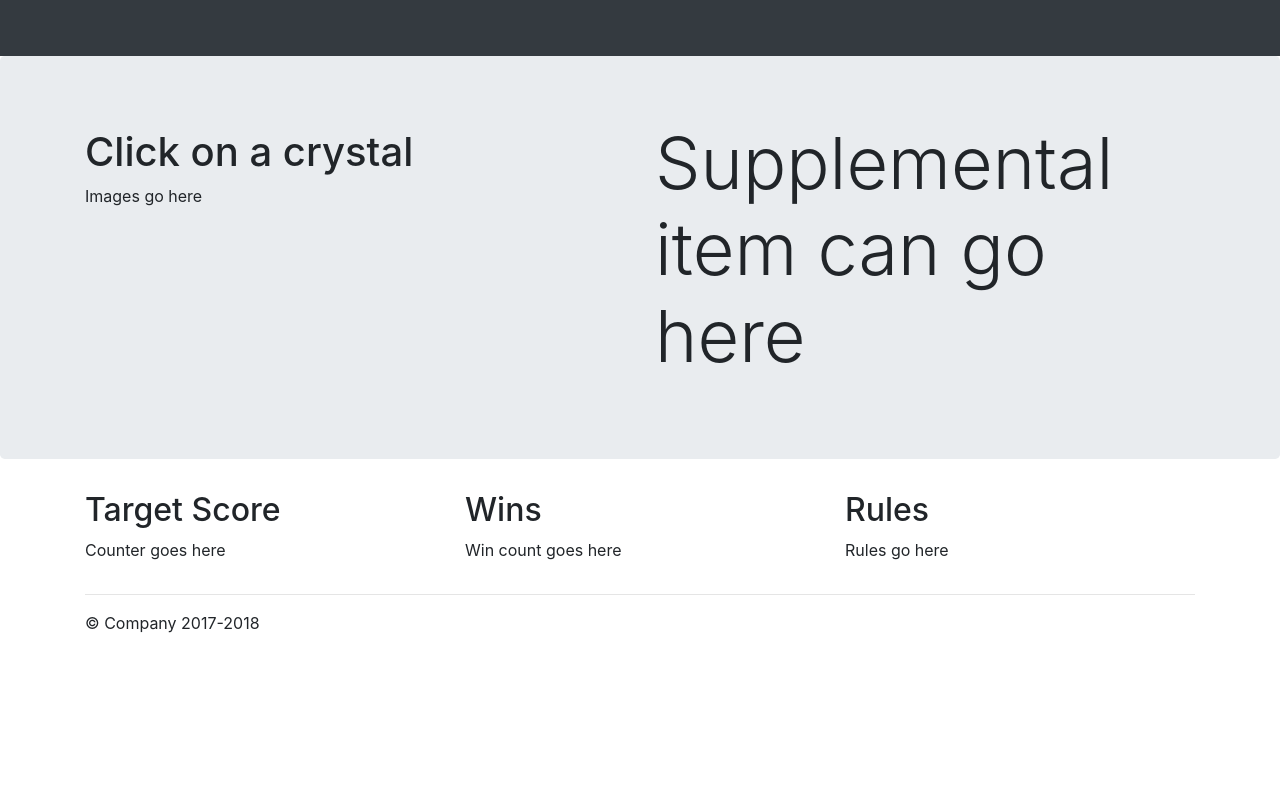
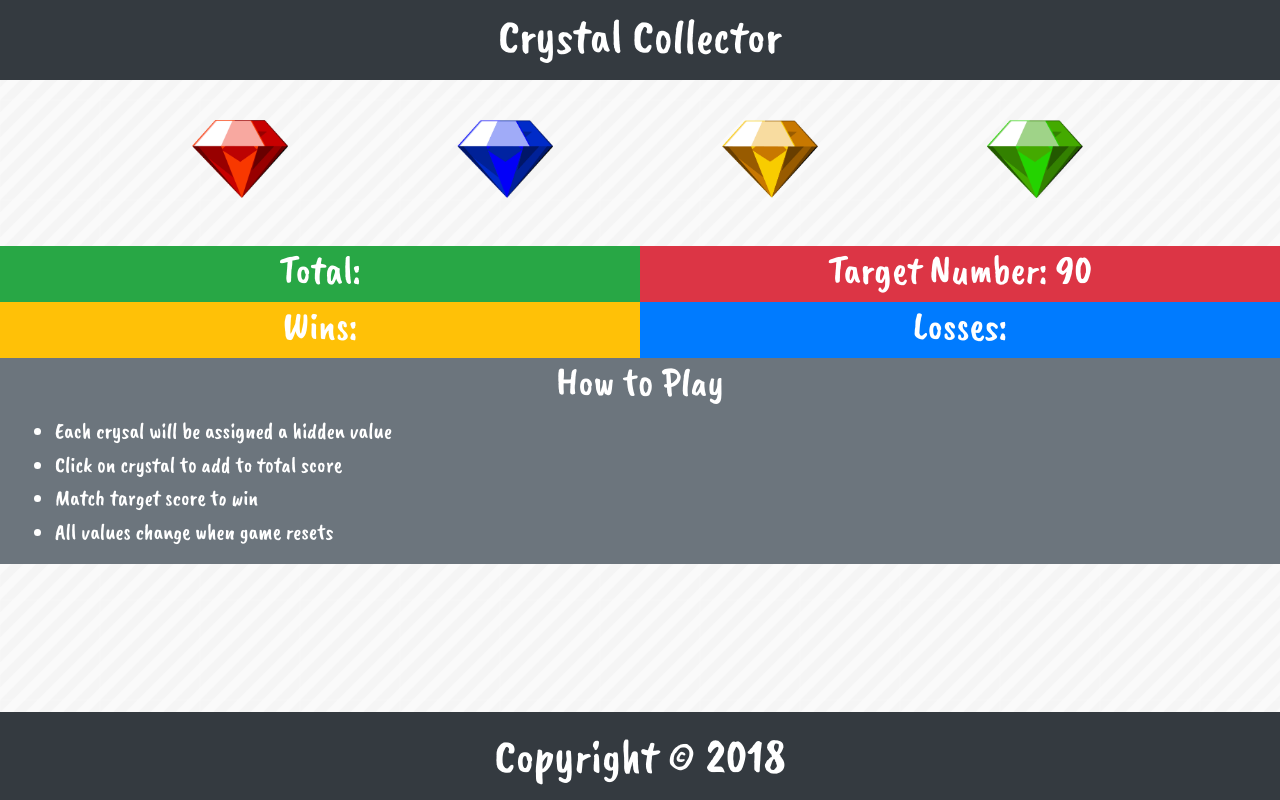
Before and after one commit to Thanhqd90/unit-4-game, a plain HTML site: page index.html in a window 1280 px wide. Drawn offline with nearby package versions, Linux system fonts and the light colour scheme.

Commit message:
Redesigned html, added in CSS and have JS/jQuery working as intended

```diff
--- a/assets/css/style.css
+++ b/assets/css/style.css
@@ -0,0 +1,33 @@
+body {
+    font-family: 'Caveat Brush', cursive;
+    color: white;
+    background-image: url("../images/bg.png");
+    background-size: repeat;
+
+}
+
+#crystalTop, #crystalFooter {
+    font-size: 3em;
+    background-color: gray;
+}
+
+div.crystal {
+    line-height: 130px;
+    margin-top:20px;
+    margin-left: 75px;
+}
+
+li {
+    font-size: 1.4em;
+}
+
+img:hover {
+    padding: 3px;
+    border-radius: 10px;
+    box-shadow: 0px 0px 30px 0px rgba(255, 62, 191, 0.67);
+}
+
+img {
+    height: 60%;
+    width: 60%;
+}
--- a/assets/js/game.js
+++ b/assets/js/game.js
@@ -0,0 +1,94 @@
+$(document).ready(function () {
+
+// Define all variables
+
+    var wins = 0; // Number of wins
+	var losses = 0; //Number of losses
+
+    var sumCrystal = 0; // Total sum of crystals clicked
+	var targetNumber = 0; // Target number
+
+	// Numbers for each crystal color
+    var redNumber= 0;
+	var greenNumber = 0;
+	var blueNumber = 0;
+	var yellowNumber = 0;
+
+	// Switch case placeholder
+	var crystalClick = "";
+
+// Generate random number for each crystal
+	redNumber = Math.floor(Math.random() * 12) + 1;
+	blueNumber = Math.floor(Math.random() * 12) + 1;
+	greenNumber = Math.floor(Math.random() * 12) + 1;
+	yellowNumber = Math.floor(Math.random() * 12) + 1;
+
+// Generate random target number and write it to HTML ID
+	targetNumber = Math.floor(Math.random() * 102) + 19;
+	$("#target").html("Target Number: "+targetNumber.toString());
+
+// Resets game by resetting all variables = to 0
+    function gameReset() { // Begin gameReset function
+	    redNumber = 0;
+		greenNumber = 0;
+		blueNumber = 0;
+		yellowNumber = 0;
+		sumCrystal = 0;
+		crystalClick = "";
+		sumCrystal = 0;
+
+//	Generate random number from 1-12 for all crystals
+	redNumber = Math.floor(Math.random() * 12) + 1;
+	blueNumber = Math.floor(Math.random() * 12) + 1;
+	greenNumber = Math.floor(Math.random() * 12) + 1;
+	yellowNumber = Math.floor(Math.random() * 12) + 1;
+
+// Display player total on HTML as sum of all crystals
+	$("#total").html("Total: "+sumCrystal.toString());
+
+
+// Display target number on HTML
+    targetNumber = Math.floor(Math.random() * 102) + 19;
+    $("#target").html("Target Number: "+targetNumber.toString());
+    } // End gameReset function
+
+// Event listerner for clicks on crystal class and get the sum of the total values
+
+	$(".crystal").on('click', function() { // Begin click function
+	crystalClick = $(this).attr('id');
+	    switch (crystalClick) {
+			case "red":
+			   sumCrystal += redNumber;
+			   break;
+			case "green":
+			   sumCrystal += greenNumber;
+			   break;
+			case "blue":
+			   sumCrystal += blueNumber;
+			  break;
+			case "yellow":
+			   sumCrystal += yellowNumber;
+			   break;
+		}; // End click function
+
+// Write the sum of the crystal values to the HTML document
+	$("#total").html("Total: "+sumCrystal.toString());
+
+//Check win conditions.  If sum is greater than target, player loses.  If sum is equal to target, playuer wins.
+	if (sumCrystal === targetNumber) {
+		wins++;
+		alert("You won!! Try again!!")
+		gameReset();
+		$("#wins").html("Wins: " + wins.toString());
+	}
+
+    else if (sumCrystal > targetNumber) {
+        losses++;
+        	alert("You lost!! Try again");
+        	gameReset();
+			$("#losses").html("Losses: " + losses.toString());
+
+		}
+    });
+
+});
--- a/index.html
+++ b/index.html
@@ -1,95 +1,77 @@
-<!DOCTYPE HTML>
-<html lang="en">
+<!DOCTYPE html>
+<html>
+<head>
+  <link href="https://fonts.googleapis.com/css?family=Caveat+Brush" rel="stylesheet">
+  <link rel="stylesheet" href="https://stackpath.bootstrapcdn.com/bootstrap/4.1.3/css/bootstrap.min.css">
+	<link rel="stylesheet" type="text/css" href="assets/css/style.css">
 
-<head>
-    <meta charset="UTF-8">
-    <meta name="viewport" content="width=device-width, user-scalable=no, initial-scale=1.0, maximum-scale=1.0, minimum-scale=1.0">
-    <meta http-equiv="X-UA-Compatible" content="ie=edge">
+  <script src="https://cdnjs.cloudflare.com/ajax/libs/jquery/3.2.1/jquery.min.js"></script>
+  <script src="assets/js/game.js"></script>
 
-    <!-- Google font -->
-    <link href="https://fonts.googleapis.com/css?family=Press+Start+2P" rel="stylesheet">
+	<title>Crystals Collector</title>
+</head>
 
-    <!-- Reset CSS -->
-    <link rel="stylesheet" href="assets/css/style.css">
+<body>
 
-    <!-- Bootstrap -->
-    <link rel="stylesheet" href="https://stackpath.bootstrapcdn.com/bootstrap/4.1.3/css/bootstrap.min.css">
+<!-- Page header fixed -->
 
-    <!-- CSS and JS  -->
+    <header id ="crystalTop" class="fixed-top container-fluid page-header bg-dark">
+        <div class="text-center text-white pb-2">Crystal Collector</div>
+    </header>
 
-    <!-- <link rel="stylesheet" href="assets/css/style.css">
-    <script src="assets/js/game.js" type="text/javascript"></script> -->
+  <br>
 
-    <title>Crystal Collectors</title>
+<!-- Crystal images -->
 
-  </head>
+    <div class="container mt-5">
+      <div id="crystalRow" class="row">
+				<div id="red" class="col-md-2 col-md-offset-2 text-center crystal"><img src="assets/images/red.png" alt="Red Crystal"></div>
+				<div id="blue" class="col-md-2 text-center crystal"><img src="assets/images/blue.png" alt="Blue Crystal"></div>
+				<div id="yellow" class="col-md-2 text-center crystal"><img src="assets/images/yellow.png" alt="Yellow Crystal"></div>
+				<div id="green" class="col-md-2 text-center crystal"><img src="assets/images/green.png" alt="Green Crystal"></div>
+      </div>
+    </div>
 
-  <body>
+  <br>
 
-    <main role="main">
+  <!-- Game stats -->
 
-      <div class="container-fluid p-4 bg-dark">
-        <div class="row">
+  <div class="container-fluid"> <!-- Container Start -->
 
-          <h1 class="text-center"></h1>
-        </div>
-
+  <!-- Row 1: Player total and target number -->
+      <div class="row">
+        <div class="col-md-6 text-center bg-success"><h1 id="total">Total: </h1></div>
+        <div class="col-md-6 text-center bg-danger"><h1 id="target">Target Number:</h1></div>
       </div>
 
-      <!-- Main jumbotron for a primary marketing message or call to action -->
-      <div class="jumbotron">
-        <div class="container">
-                <div class="row">
-                        <div class="col-md-6">
-          <h1 class="display-3"><h1>Click on a crystal</h1>
-          <p>Images go here</p>
-
-                        </div>
-                        <div class="col-md-6">
-                                <h1 class="display-3">
-                                <p>Supplemental item can go here</p>
-
-                        </div>
-                        </div>
-        </div>
+  <!-- Row 2: Win and Lose count -->
+			<div class="row">
+        <div class="col-md-6 text-center bg-warning"><h1 id="wins">Wins: </h1></div>
+        <div class="col-md-6 text-center bg-primary"><h1 id="losses">Losses: </h1></div>
       </div>
 
-      <div class="container">
-        <!-- Example row of columns -->
-        <div class="row">
-          <div class="col-md-4">
-            <h2>Target Score</h2>
-            <p>Counter goes here</p>
+  <!-- Row 3: Rules of game -->
+    <div class="row">
+      <div class="col-md-12 bg-secondary">
+          <div class="text-center text-white">
+            <h1>How to Play</h1>
+          </div>
 
-          </div>
-          <div class="col-md-4">
-            <h2>Wins</h2>
-            <p>Win count goes here</p>
+  <!-- List of rules   -->
+          <ul>
+            <li>Each crysal will be assigned a hidden value</li>
+            <li>Click on crystal to add to total score</li>
+            <li>Match target score to win</li>
+            <li>All values change when game resets</li>
+          </ul>
+      </div>
+    </div>
 
-          </div>
-          <div class="col-md-4">
-            <h2>Rules</h2>
-            <p>Rules go here</p>
+  </div> <!-- Container End -->
 
-          </div>
-        </div>
-
-        <hr>
-
-      </div> <!-- /container -->
-
-    </main>
-
-    <footer class="container">
-      <p>&copy; Company 2017-2018</p>
+  <!-- Sticky footer -->
+    <footer id ="crystalFooter" class="fixed-bottom container-fluid page-footer bg-dark">
+      <div class="footer-copyright text-center p-2 text-white">Copyright &copy; 2018</div>
     </footer>
-
-    <!-- Bootstrap core JavaScript
-    ================================================== -->
-    <!-- Placed at the end of the document so the pages load faster -->
-    <script src="https://code.jquery.com/jquery-3.3.1.slim.min.js" integrity="sha384-q8i/X+965DzO0rT7abK41JStQIAqVgRVzpbzo5smXKp4YfRvH+8abtTE1Pi6jizo" crossorigin="anonymous"></script>
-    <script>window.jQuery || document.write('<script src="../../assets/js/vendor/jquery-slim.min.js"><\/script>')</script>
-    <script src="../../assets/js/vendor/popper.min.js"></script>
-    <script src="../../dist/js/bootstrap.min.js"></script>
-  </body>
+</body>
 </html>
```
Also changed, not shown: assets/images/bg.png (added), assets/images/blue.png (added), assets/images/green.png (added), assets/images/red.png (added), assets/images/winImage.jpg (added), assets/images/yellow.png (added).
